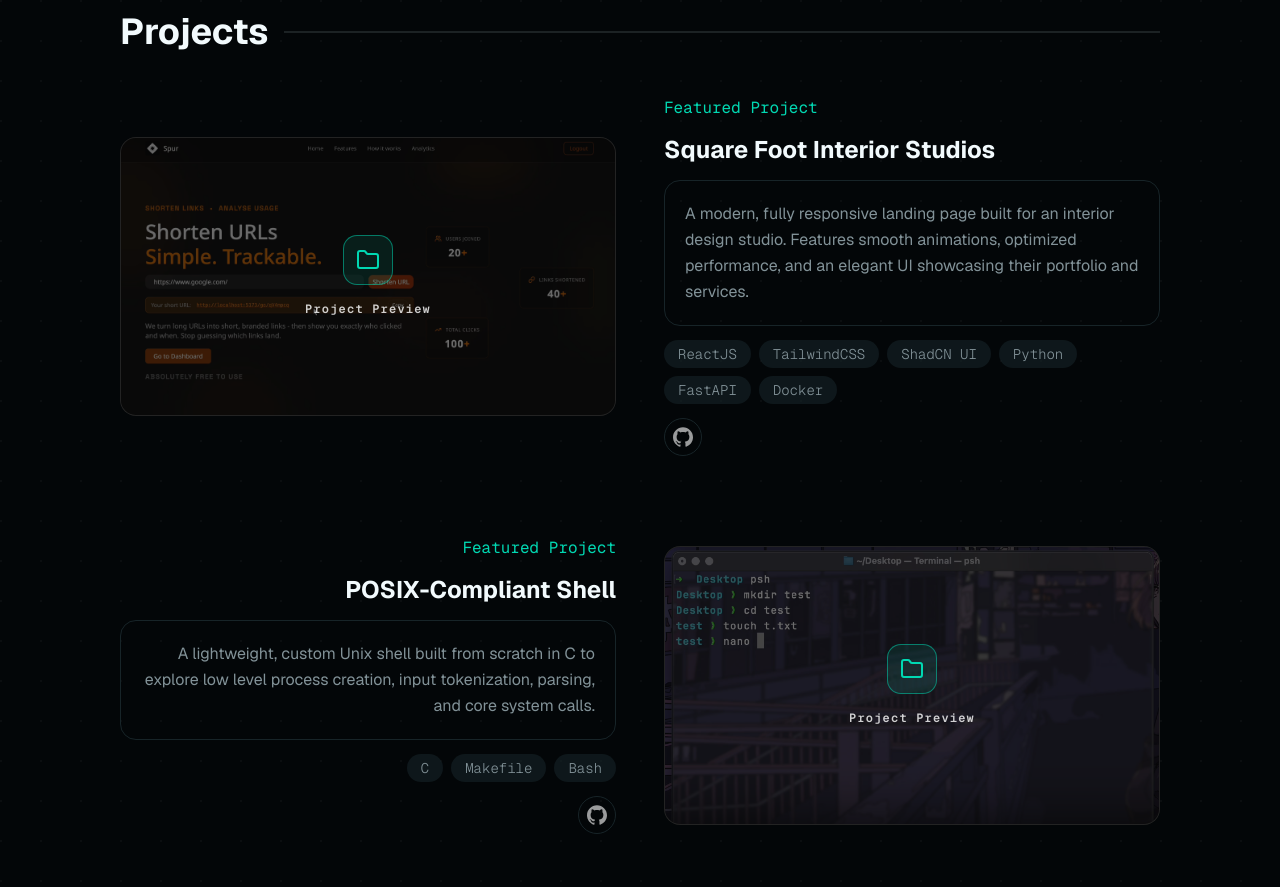
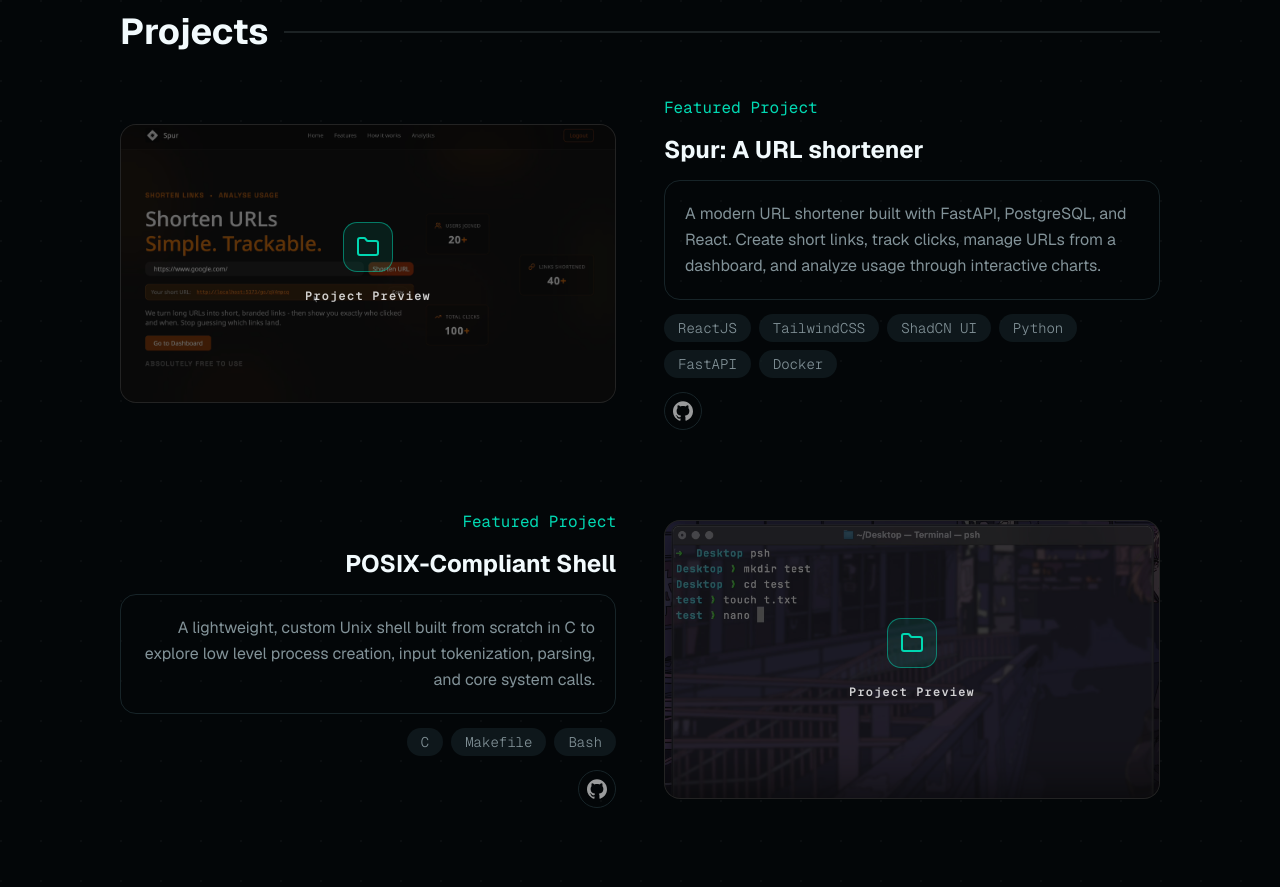
Before and after one commit to losthread/portfolio, a React (Vite) app: page / in a window 1280 px wide. Shown: the part 1760-2647 px from the top of the page. Built offline with nearby package versions, Linux system fonts and the light colour scheme.

Commit message:
feat: fix project description

```diff
--- a/src/components/Projects.jsx
+++ b/src/components/Projects.jsx
@@ -13,15 +13,15 @@ export default function Projects()
           <ProjectPreview
             className="order-2 lg:order-1"
             imagePath={'/spur.png'}
-            imageAlt={'Square Foot Interiors Website Image'}
+            imageAlt={'Spur Dashboard Image'}
             projectUrl={'https://github.com/losthread/spur'}
             isReversed={false}
           />
 
           <ProjectDescription
             className="order-1 lg:order-2"
-            title={`Square Foot Interior Studios`}
-            description={`A modern, fully responsive landing page built for an interior design studio. Features smooth animations, optimized performance, and an elegant UI showcasing their portfolio and services.`}
+            title={`Spur: A URL shortener`}
+            description={`A modern URL shortener built with FastAPI, PostgreSQL, and React. Create short links, track clicks, manage URLs from a dashboard, and analyze usage through interactive charts.`}
             techStack={[`ReactJS`, `TailwindCSS`, `ShadCN UI`, `Python`, `FastAPI`, `Docker`]}
             githubUrl={'https://github.com/losthread/spur'}
           />
```
